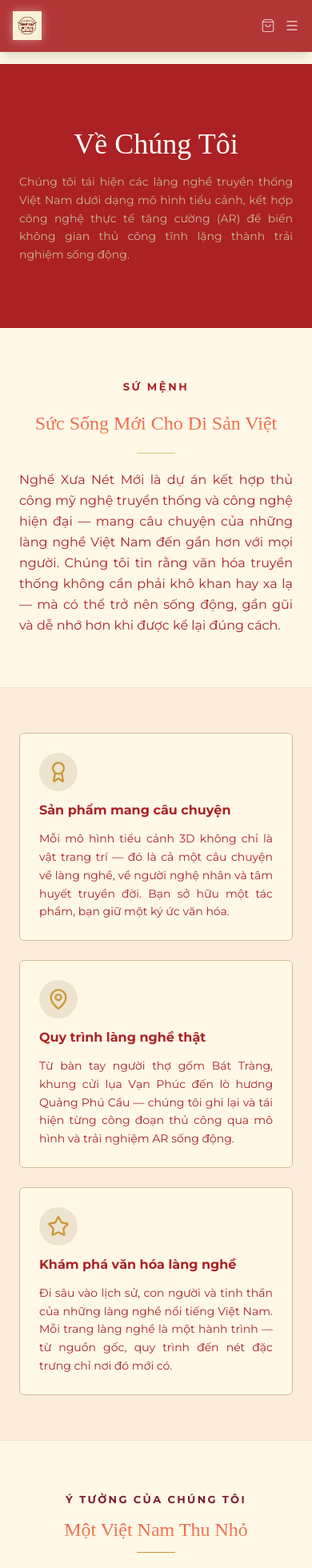
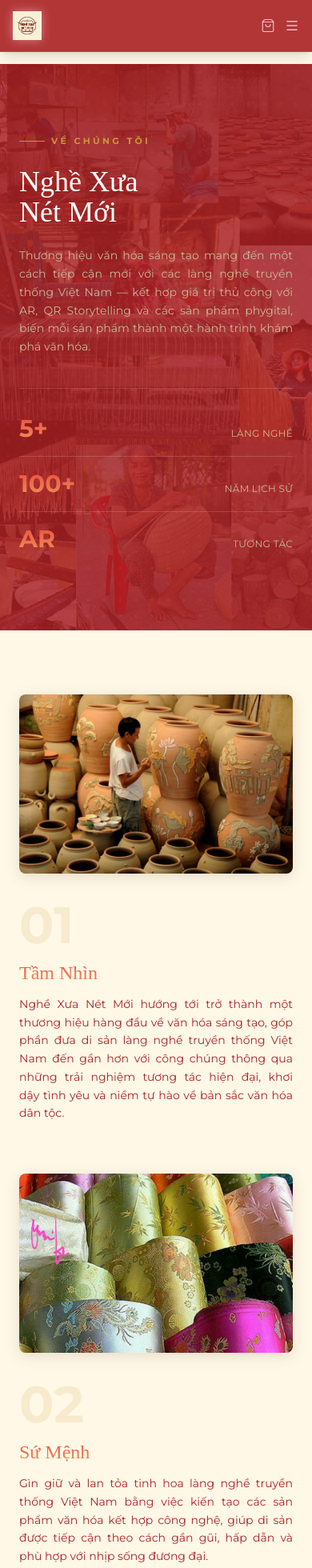
Before and after one commit to Dtiger34/OCNV_bizplan, a React (Vite) app in the folder apps/fe/: page /gioi-thieu in a window 390 px wide. Shown: the top 1960 px of the page at 80% size. Built offline with nearby package versions, Linux system fonts and the light colour scheme; a web font is replaced by a local one.

Commit message:
feat: redesign About page and sync village content with docs
Rebuild About page layout (image banners, split hero, editorial
Vision/Mission, values list) and align village stage/history text
with docs/requirement/village/Làng nghề VN.md.

Co-Authored-By: Claude Sonnet 5 <noreply@anthropic.com>

```diff
--- a/apps/fe/src/features/about/pages/AboutPage.tsx
+++ b/apps/fe/src/features/about/pages/AboutPage.tsx
@@ -1,132 +1,197 @@
 import { Link } from 'react-router-dom';
-import { Award, MapPin, Star, Sparkles, GraduationCap, Landmark, ArrowRight } from 'lucide-react';
+import { Landmark, Sparkles, GraduationCap, Users, Leaf, ArrowRight, Quote } from 'lucide-react';
 
-const PILLARS = [
+const VALUES = [
   {
-    icon: <Award size={28} className="text-[#C9973A]" />,
-    title: 'Sản phẩm mang câu chuyện',
-    desc: 'Mỗi mô hình tiểu cảnh 3D không chỉ là vật trang trí — đó là cả một câu chuyện về làng nghề, về người nghệ nhân và tâm huyết truyền đời. Bạn sở hữu một tác phẩm, bạn giữ một ký ức văn hóa.',
+    icon: <Landmark size={26} className="text-[#C9973A]" />,
+    title: 'Cultural Authenticity',
+    subtitle: 'Gìn giữ bản sắc văn hóa',
+    desc: 'Tôn trọng và gìn giữ những giá trị nguyên bản của các làng nghề truyền thống Việt Nam, bảo đảm mỗi sản phẩm và trải nghiệm đều phản ánh đúng bản sắc và tinh hoa văn hóa.',
   },
   {
-    icon: <MapPin size={28} className="text-[#C9973A]" />,
-    title: 'Quy trình làng nghề thật',
-    desc: 'Từ bàn tay người thợ gốm Bát Tràng, khung cửi lụa Vạn Phúc đến lò hương Quảng Phú Cầu — chúng tôi ghi lại và tái hiện từng công đoạn thủ công qua mô hình và trải nghiệm AR sống động.',
+    icon: <Sparkles size={26} className="text-[#C9973A]" />,
+    title: 'Innovation',
+    subtitle: 'Đổi mới sáng tạo',
+    desc: 'Kết hợp công nghệ hiện đại với tư duy sáng tạo để phát triển những trải nghiệm văn hóa hấp dẫn, đồng thời vẫn gìn giữ giá trị cốt lõi của nghề thủ công truyền thống.',
   },
   {
-    icon: <Star size={28} className="text-[#C9973A]" />,
-    title: 'Khám phá văn hóa làng nghề',
-    desc: 'Đi sâu vào lịch sử, con người và tinh thần của những làng nghề nổi tiếng Việt Nam. Mỗi trang làng nghề là một hành trình — từ nguồn gốc, quy trình đến nét đặc trưng chỉ nơi đó mới có.',
+    icon: <GraduationCap size={26} className="text-[#C9973A]" />,
+    title: 'Cultural Learning',
+    subtitle: 'Lan tỏa tri thức văn hóa',
+    desc: 'Chuyển tải câu chuyện và tri thức văn hóa thành những trải nghiệm trực quan, dễ tiếp cận và có tính tương tác, giúp công chúng hiểu rõ hơn về di sản làng nghề Việt Nam.',
+  },
+  {
+    icon: <Users size={26} className="text-[#C9973A]" />,
+    title: 'Community Connection',
+    subtitle: 'Kết nối cộng đồng',
+    desc: 'Thúc đẩy sự kết nối và hợp tác giữa nghệ nhân, cộng đồng địa phương, khách hàng và các tổ chức văn hóa nhằm cùng tạo ra giá trị và góp phần gìn giữ di sản.',
+  },
+  {
+    icon: <Leaf size={26} className="text-[#C9973A]" />,
+    title: 'Sustainability',
+    subtitle: 'Phát triển bền vững',
+    desc: 'Cam kết góp phần bảo tồn và phát triển bền vững các làng nghề truyền thống Việt Nam thông qua đổi mới có trách nhiệm và việc tạo ra những giá trị văn hóa lâu dài.',
   },
 ];
 
-const VALUES = [
-  {
-    icon: <Landmark size={22} className="text-[#C9973A]" />,
-    title: 'Giá trị văn hóa',
-    desc: 'Góp phần giới thiệu và bảo tồn hình ảnh làng nghề truyền thống Việt Nam.',
-  },
-  {
-    icon: <GraduationCap size={22} className="text-[#C9973A]" />,
-    title: 'Giá trị giáo dục',
-    desc: 'Giúp người xem hiểu quy trình và ý nghĩa của từng nghề thủ công qua trải nghiệm trực quan.',
-  },
-  {
-    icon: <Sparkles size={22} className="text-[#C9973A]" />,
-    title: 'Giá trị sáng tạo',
-    desc: 'Kết hợp giữa thiết kế thủ công và công nghệ AR hiện đại, tạo ra một cách mới để trải nghiệm văn hóa.',
-  },
+const STATS = [
+  { value: '5+', label: 'Làng nghề' },
+  { value: '100+', label: 'Năm lịch sử' },
+  { value: 'AR', label: 'Tương tác' },
+];
+
+const VILLAGE_IMAGES = [
+  { src: '/image/lang-gom.jpg', label: 'Gốm Bát Tràng' },
+  { src: '/image/lang-lua.jpg', label: 'Lụa Vạn Phúc' },
+  { src: '/image/lang-non.webp', label: 'Nón Chuông' },
+  { src: '/image/lang-huong.webp', label: 'Hương Quảng Phú Cầu' },
+  { src: '/image/lang-quat.jpg', label: 'Quạt giấy' },
 ];
 
 export default function AboutPage() {
   return (
     <div className="bg-[#fff8e7] min-h-screen">
-      {/* Hero */}
-      <div className="relative bg-[#ab2124] py-20 px-6 text-center overflow-hidden">
-        <div className="relative z-10 space-y-4 max-w-2xl mx-auto">
-          <h1 className="text-4xl md:text-5xl font-bold text-white">Về Chúng Tôi</h1>
-          <p className="text-[#C9B99A] text-sm md:text-base leading-relaxed">
-            Chúng tôi tái hiện các làng nghề truyền thống Việt Nam dưới dạng mô hình tiểu cảnh, kết hợp công nghệ
-            thực tế tăng cường (AR) để biến không gian thủ công tĩnh lặng thành trải nghiệm sống động.
-          </p>
-        </div>
-      </div>
+      {/* Hero — ảnh nền làng nghề phủ overlay đỏ, chữ + số liệu đè lên trên */}
+      <section className="relative overflow-hidden">
+        <img
+          src="/image/anh-cau-chuyen-lang-nghe.jpg"
+          alt="Làng nghề truyền thống Việt Nam"
+          className="absolute inset-0 w-full h-full object-cover"
+        />
+        <div className="absolute inset-0 bg-[#ab2124]/85" />
+        <div
+          className="absolute inset-0 opacity-[0.08]"
+          style={{
+            backgroundImage: 'radial-gradient(circle, #fff8e7 1px, transparent 1px)',
+            backgroundSize: '20px 20px',
+          }}
+        />
+        <div className="container mx-auto px-6 md:px-10 max-w-6xl relative grid grid-cols-1 lg:grid-cols-[1.3fr_1fr] gap-10 lg:gap-4 items-center py-20 md:py-28">
+          <div className="space-y-6 reveal-left in-view">
+            <span className="inline-flex items-center gap-2 text-[11px] font-bold tracking-[0.3em] text-[#C9973A] uppercase">
+              <span className="w-8 h-px bg-[#C9973A]" />
+              Về Chúng Tôi
+            </span>
+            <h1 className="text-4xl md:text-6xl lg:text-7xl font-bold text-white leading-[1.05]">
+              Nghề Xưa
+              <br />
+              Nét Mới
+            </h1>
+            <p className="text-[#C9B99A] text-sm md:text-base leading-relaxed text-justify text-pretty max-w-xl">
+              Thương hiệu văn hóa sáng tạo mang đến một cách tiếp cận mới với các làng nghề truyền thống Việt Nam —
+              kết hợp giá trị thủ công với AR, QR Storytelling và các sản phẩm phygital, biến mỗi sản phẩm thành
+              một hành trình khám phá văn hóa.
+            </p>
+          </div>
 
-      {/* Sứ mệnh */}
-      <section className="container mx-auto px-6 md:px-8 max-w-4xl py-16 text-center space-y-5">
-        <span className="text-[13px] font-bold tracking-[0.2em] text-[#ab2124] uppercase block">Sứ Mệnh</span>
-        <h2 className="text-2xl md:text-3xl font-bold text-[#ab2124] leading-snug text-title-gradient">
-          Sức Sống Mới Cho Di Sản Việt
-        </h2>
-        <div className="w-12 h-[1px] bg-[#C9973A]/60 mx-auto" />
-        <p className="text-base md:text-lg text-[#ab2124] leading-relaxed max-w-4xl mx-auto text-justify text-pretty">
-          Nghề Xưa Nét Mới là dự án kết hợp thủ công mỹ nghệ truyền thống và công nghệ hiện đại — mang câu chuyện
-          của những làng nghề Việt Nam đến gần hơn với mọi người. Chúng tôi tin rằng văn hóa truyền thống không
-          cần phải khô khan hay xa lạ — mà có thể trở nên sống động, gần gũi và dễ nhớ hơn khi được kể lại đúng cách.
-        </p>
-      </section>
-
-      {/* 3 pillars */}
-      <section className="bg-[#ab2124]/5 py-14 md:py-20 border-t border-b border-[#D4B896]/20">
-        <div className="container mx-auto px-6 md:px-8 max-w-5xl">
-          <div className="grid grid-cols-1 md:grid-cols-3 gap-6">
-            {PILLARS.map((item) => (
-              <div
-                key={item.title}
-                className="bg-[#fff8e7] border border-[#D4B896] rounded-[6px] p-6 space-y-3 hover:border-[#C9973A] transition-colors"
-              >
-                <div className="w-12 h-12 rounded-full bg-[#EDE3CE] flex items-center justify-center">
-                  {item.icon}
-                </div>
-                <h3 className="font-bold text-[#ab2124] text-base">{item.title}</h3>
-                <p className="text-sm text-[#ab2124] leading-relaxed">{item.desc}</p>
+          {/* Cột số liệu — xếp dọc, kẻ ngăn cách, khác hẳn lưới 4 ô căn giữa cũ */}
+          <div className="reveal-right in-view border-t border-white/15 lg:border-t-0 lg:border-l lg:pl-10 pt-8 lg:pt-0 divide-y divide-white/15">
+            {STATS.map((s) => (
+              <div key={s.label} className="flex items-baseline justify-between py-4 first:pt-0">
+                <span className="text-3xl md:text-4xl font-bold text-title-gradient">{s.value}</span>
+                <span className="text-xs text-[#C9B99A] uppercase tracking-wide">{s.label}</span>
               </div>
             ))}
           </div>
         </div>
       </section>
 
-      {/* Câu chuyện & ý tưởng */}
-      <section className="container mx-auto px-6 md:px-8 max-w-4xl py-16 space-y-6">
-        <div className="text-center space-y-3">
-          <span className="text-[13px] font-bold tracking-[0.18em] text-[#7B1C2E] uppercase block">
-            Ý Tưởng Của Chúng Tôi
-          </span>
-          <h2 className="text-2xl md:text-3xl font-bold text-[#ab2124] text-title-gradient">Một Việt Nam Thu Nhỏ</h2>
-          <div className="w-12 h-[1px] bg-[#C9973A] mx-auto" />
+      {/* Tầm nhìn & Sứ mệnh — mỗi mục kèm khung ảnh làng nghề, xen kẽ trái/phải */}
+      <section className="container mx-auto px-6 md:px-10 max-w-5xl py-20 md:py-28 space-y-16 md:space-y-24">
+        <div className="reveal-left in-view grid grid-cols-1 md:grid-cols-2 gap-8 md:gap-12 items-center">
+          <div className="space-y-3 order-2 md:order-1">
+            <span className="text-[64px] md:text-[80px] leading-none font-bold text-[#C9973A]/15 select-none block">
+              01
+            </span>
+            <h2 className="text-2xl md:text-3xl font-bold text-[#ab2124] text-title-gradient">Tầm Nhìn</h2>
+            <p className="text-sm md:text-base text-[#ab2124] leading-relaxed text-justify text-pretty">
+              Nghề Xưa Nét Mới hướng tới trở thành một thương hiệu hàng đầu về văn hóa sáng tạo, góp phần đưa di sản
+              làng nghề truyền thống Việt Nam đến gần hơn với công chúng thông qua những trải nghiệm tương tác hiện
+              đại, khơi dậy tình yêu và niềm tự hào về bản sắc văn hóa dân tộc.
+            </p>
+          </div>
+          <div className="order-1 md:order-2 relative">
+            <div className="absolute -inset-3 border-2 border-[#C9973A]/40 rounded-lg -z-10 hidden md:block" />
+            <img
+              src="/image/lang-gom.jpg"
+              alt="Tầm nhìn — làng nghề gốm Bát Tràng"
+              className="w-full h-56 md:h-72 object-cover rounded-lg shadow-large"
+            />
+          </div>
         </div>
-        <div className="space-y-4 text-[#ab2124] leading-relaxed text-sm md:text-base text-justify text-pretty">
-          <p>
-            Lấy cảm hứng từ những làng nghề trăm năm tuổi — làng lụa Vạn Phúc, làng nón Chuông, làng mây tre đan
-            Phú Vinh, làng gốm Bát Tràng, làng hương Quảng Phú Cầu — chúng tôi mong muốn không chỉ dừng lại ở việc
-            trưng bày, mà hướng tới tái hiện trọn vẹn câu chuyện văn hóa, tạo trải nghiệm đa giác quan và kết nối
-            truyền thống với công nghệ hiện đại.
-          </p>
-          <p>
-            Khi người dùng mở trải nghiệm AR trên điện thoại, mô hình không còn tĩnh lặng nữa — người thợ gốm xoay
-            bàn, khung cửi dệt lụa chuyển động, câu chuyện làng nghề hiện ra ngay trước mắt. Đây là điều khiến
-            chúng tôi khác biệt so với những sản phẩm lưu niệm truyền thống trên thị trường.
-          </p>
+
+        <div className="reveal-right in-view grid grid-cols-1 md:grid-cols-2 gap-8 md:gap-12 items-center">
+          <div className="relative">
+            <div className="absolute -inset-3 border-2 border-[#C9973A]/40 rounded-lg -z-10 hidden md:block" />
+            <img
+              src="/image/lang-lua.jpg"
+              alt="Sứ mệnh — làng lụa Vạn Phúc"
+              className="w-full h-56 md:h-72 object-cover rounded-lg shadow-large"
+            />
+          </div>
+          <div className="space-y-3">
+            <span className="text-[64px] md:text-[80px] leading-none font-bold text-[#C9973A]/15 select-none block">
+              02
+            </span>
+            <h2 className="text-2xl md:text-3xl font-bold text-[#ab2124] text-title-gradient">Sứ Mệnh</h2>
+            <p className="text-sm md:text-base text-[#ab2124] leading-relaxed text-justify text-pretty">
+              Gìn giữ và lan tỏa tinh hoa làng nghề truyền thống Việt Nam bằng việc kiến tạo các sản phẩm văn hóa kết
+              hợp công nghệ, giúp di sản được tiếp cận theo cách gần gũi, hấp dẫn và phù hợp với nhịp sống đương đại.
+            </p>
+          </div>
         </div>
       </section>
 
-      {/* Giá trị mang lại */}
-      <section className="bg-[#ab2124]/5 py-14 md:py-20 border-t border-b border-[#D4B896]/20">
-        <div className="container mx-auto px-6 md:px-8 max-w-5xl">
-          <div className="text-center space-y-3 mb-10">
-            <span className="text-[13px] font-bold tracking-[0.18em] text-[#7B1C2E] uppercase block">
-              Giá Trị Mang Lại
+      {/* Dải ảnh làng nghề — phá khối chữ trước khi vào Core Values */}
+      <section className="grid grid-cols-2 md:grid-cols-5 reveal in-view">
+        {VILLAGE_IMAGES.map((v) => (
+          <div key={v.label} className="relative h-40 md:h-52 overflow-hidden group">
+            <img
+              src={v.src}
+              alt={v.label}
+              className="w-full h-full object-cover group-hover:scale-110 transition-transform duration-500"
+            />
+            <div className="absolute inset-0 bg-gradient-to-t from-[#ab2124]/80 via-transparent to-transparent" />
+            <span className="absolute bottom-2 left-2 right-2 text-[11px] md:text-xs font-semibold text-white leading-tight">
+              {v.label}
             </span>
-            <h2 className="text-2xl md:text-3xl font-bold text-[#ab2124] text-title-gradient">Không Chỉ Là Một Sản Phẩm</h2>
-            <div className="w-12 h-[1px] bg-[#C9973A] mx-auto" />
           </div>
-          <div className="grid grid-cols-1 md:grid-cols-3 gap-6">
-            {VALUES.map((item) => (
-              <div key={item.title} className="flex flex-col items-center text-center gap-3 p-6">
-                <div className="w-12 h-12 rounded-full bg-[#EDE3CE] flex items-center justify-center">
+        ))}
+      </section>
+
+      {/* Core Values — danh sách ngang có số đếm, thay cho lưới card 3 cột */}
+      <section className="bg-[#ab2124] py-20 md:py-28">
+        <div className="container mx-auto px-6 md:px-10 max-w-5xl">
+          <div className="mb-14 reveal in-view">
+            <span className="text-[11px] font-bold tracking-[0.3em] text-[#C9973A] uppercase block mb-3">
+              Core Values
+            </span>
+            <h2 className="text-3xl md:text-4xl font-bold text-white">Giá Trị Cốt Lõi</h2>
+          </div>
+
+          <div className="divide-y divide-white/15">
+            {VALUES.map((item, i) => (
+              <div
+                key={item.title}
+                className="reveal in-view group py-8 grid grid-cols-1 md:grid-cols-[80px_auto_1fr] gap-4 md:gap-8 items-start"
+              >
+                <span className="text-2xl font-bold text-[#C9973A]/40 group-hover:text-[#C9973A] transition-colors">
+                  {String(i + 1).padStart(2, '0')}
+                </span>
+                <div className="w-12 h-12 shrink-0 rounded-full bg-white/10 flex items-center justify-center group-hover:bg-[#C9973A]/20 transition-colors">
                   {item.icon}
                 </div>
-                <h3 className="font-bold text-[#ab2124] text-base">{item.title}</h3>
-                <p className="text-sm text-[#ab2124] leading-relaxed">{item.desc}</p>
+                <div className="space-y-1.5">
+                  <div className="flex flex-wrap items-baseline gap-x-3">
+                    <h3 className="font-bold text-white text-lg">{item.title}</h3>
+                    <span className="text-xs font-semibold text-[#C9973A] uppercase tracking-wide">
+                      {item.subtitle}
+                    </span>
+                  </div>
+                  <p className="text-sm text-[#C9B99A] leading-relaxed text-justify text-pretty max-w-2xl">
+                    {item.desc}
+                  </p>
+                </div>
               </div>
             ))}
           </div>
@@ -134,15 +199,16 @@ export default function AboutPage() {
       </section>
 
       {/* Quote kết */}
-      <section className="container mx-auto px-6 md:px-8 max-w-3xl py-16 text-center space-y-6">
-        <p className="text-lg md:text-xl text-[#ab2124] italic leading-relaxed font-medium">
+      <section className="container mx-auto px-6 md:px-10 max-w-3xl py-20 md:py-28 text-center space-y-6 reveal in-view">
+        <Quote size={36} className="mx-auto text-[#C9973A]/60" />
+        <p className="text-lg md:text-2xl text-[#ab2124] italic leading-relaxed font-medium">
           "Nghề Xưa Nét Mới không chỉ tái hiện làng nghề Việt Nam, mà còn tạo ra một cách mới để con người trải nghiệm
           văn hóa truyền thống trong thời đại công nghệ số."
         </p>
         <div className="w-12 h-[1px] bg-[#C9973A]/60 mx-auto" />
         <Link
           to="/villages"
-          className="inline-flex items-center gap-2 px-7 py-3 bg-[#7B1C2E] text-[#fff8e7] text-sm font-bold tracking-wider uppercase rounded-sm hover:bg-[#9B2438] transition-colors"
+          className="inline-flex items-center gap-2 px-8 py-3.5 bg-[#7B1C2E] text-[#fff8e7] text-sm font-bold tracking-wider uppercase rounded-full hover:bg-[#9B2438] shadow-gold-glow transition-colors"
         >
           Khám phá các làng nghề
           <ArrowRight size={15} />
```
Also changed, not shown: apps/fe/src/features/villages/data/villages-static.ts (+52 -85 lines).
